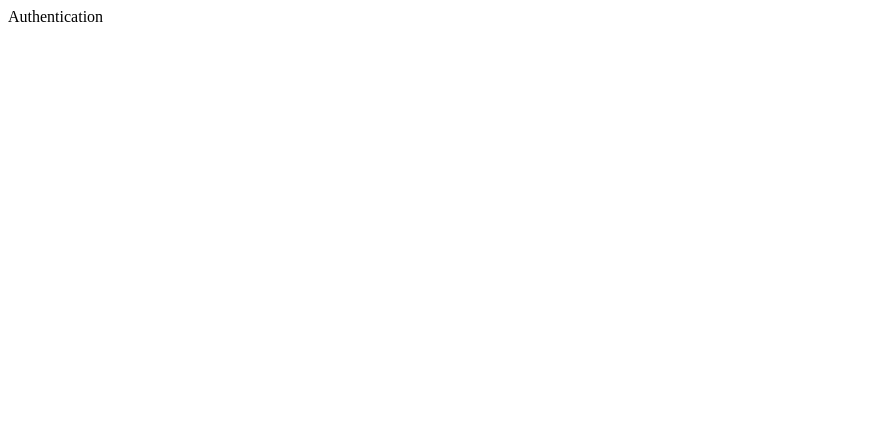
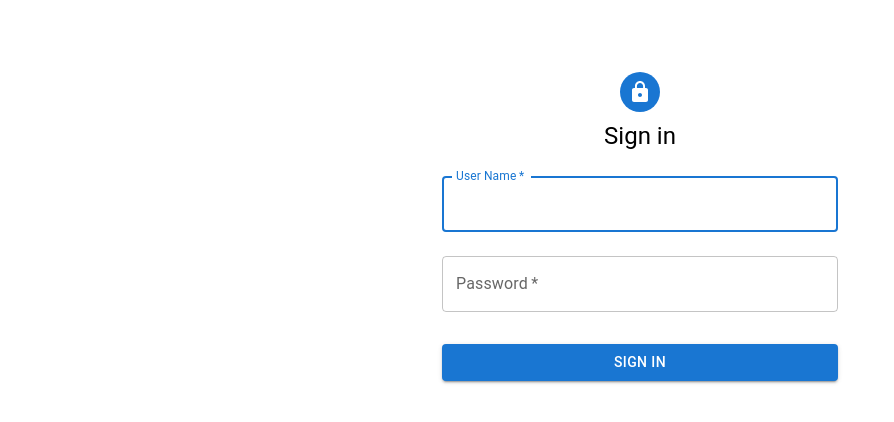
Before and after one commit to Cookie2D/chat-app, a React (Vite) app in the folder client/: page /authentication in a window 1280 px wide. Shown: the top 422 px of the page, without its empty margins (0-894 px from the left). Built offline with nearby package versions, Linux system fonts and the light colour scheme.

Commit message:
feature: add authentication page

```diff
--- a/client/src/pages/authentication/Authentication.tsx
+++ b/client/src/pages/authentication/Authentication.tsx
@@ -1,5 +1,108 @@
-import React from "react";
+import Avatar from "@mui/material/Avatar";
+import Button from "@mui/material/Button";
+import TextField from "@mui/material/TextField";
+import Box from "@mui/material/Box";
+import HttpsIcon from "@mui/icons-material/Https";
+import Typography from "@mui/material/Typography";
+import Container from "@mui/material/Container";
+import { createTheme, ThemeProvider } from "@mui/material/styles";
+import { yupResolver } from "@hookform/resolvers/yup";
+import * as yup from "yup";
+import { Controller, useForm } from "react-hook-form";
 
-export default function Authentication() {
-  return <div>Authentication</div>;
+const defaultTheme = createTheme();
+interface FormData {
+  name: string;
+  password: string;
 }
+
+const schema = yup.object().shape({
+  name: yup
+    .string()
+    .required("This is required")
+    .min(3, "Username must be at least 3 characters")
+    .matches(/^[a-zA-Z0-9_]+$/, "No special characters allowed in the username"),
+  password: yup
+    .string()
+    .required("This is required")
+    .min(8, "Password must be at least 8 characters")
+    .matches(/[A-Z]/, "Password must contain at least one uppercase letter"),
+});
+
+export default function SignIn() {
+  const {
+    control,
+    handleSubmit,
+    formState: { errors },
+  } = useForm<FormData>({
+    resolver: yupResolver(schema),
+  });
+
+  // TODO: sent API request here
+  const onSubmit = (data: FormData) => console.log(data);
+
+  return (
+    <ThemeProvider theme={defaultTheme}>
+      <Container component="main" maxWidth="xs">
+        <Box
+          sx={{
+            marginTop: 8,
+            display: "flex",
+            flexDirection: "column",
+            alignItems: "center",
+          }}
+        >
+          <Avatar sx={{ m: 1, bgcolor: "primary.main" }}>
+            <HttpsIcon />
+          </Avatar>
+          <Typography component="h1" variant="h5">
+            Sign in
+          </Typography>
+          <Box component="form" onSubmit={handleSubmit(onSubmit)} noValidate sx={{ mt: 1 }}>
+            <Controller
+              name="name"
+              control={control}
+              defaultValue=""
+              render={({ field }) => (
+                <TextField
+                  id="name"
+                  error={!!errors.name}
+                  helperText={errors.name?.message}
+                  {...field}
+                  margin="normal"
+                  required
+                  fullWidth
+                  label="User Name"
+                  autoComplete="email"
+                  autoFocus
+                />
+              )}
+            />
+
+            <Controller
+              name="password"
+              control={control}
+              defaultValue=""
+              render={({ field }) => (
+                <TextField
+                  margin="normal"
+                  required
+                  fullWidth
+                  type="password"
+                  label="Password"
+                  error={!!errors.password}
+                  helperText={errors.password?.message}
+                  autoComplete="current-password"
+                  {...field}
+                />
+              )}
+            />
+            <Button type="submit" fullWidth variant="contained" sx={{ mt: 3, mb: 2 }}>
+              Sign In
+            </Button>
+          </Box>
+        </Box>
+      </Container>
+    </ThemeProvider>
+  );
+}
```
